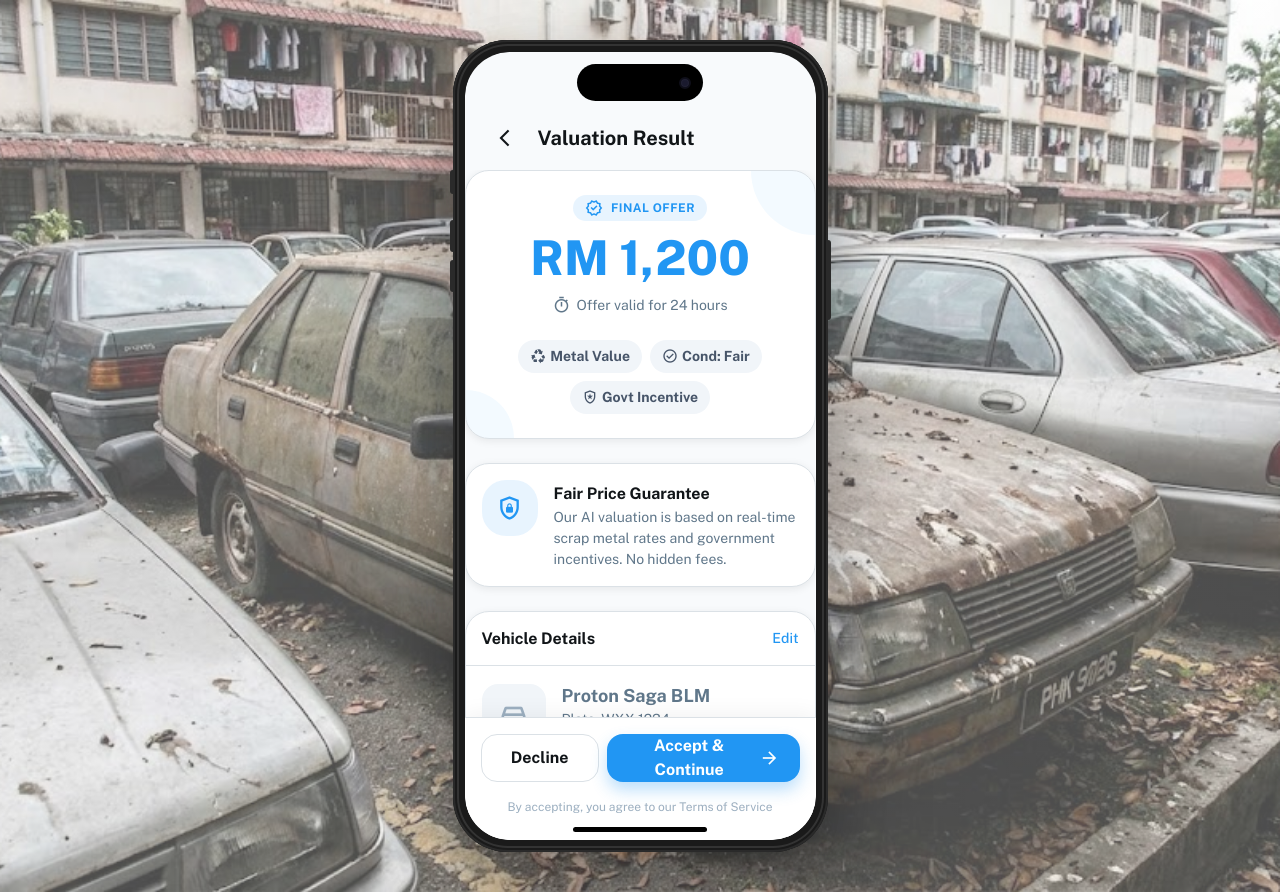
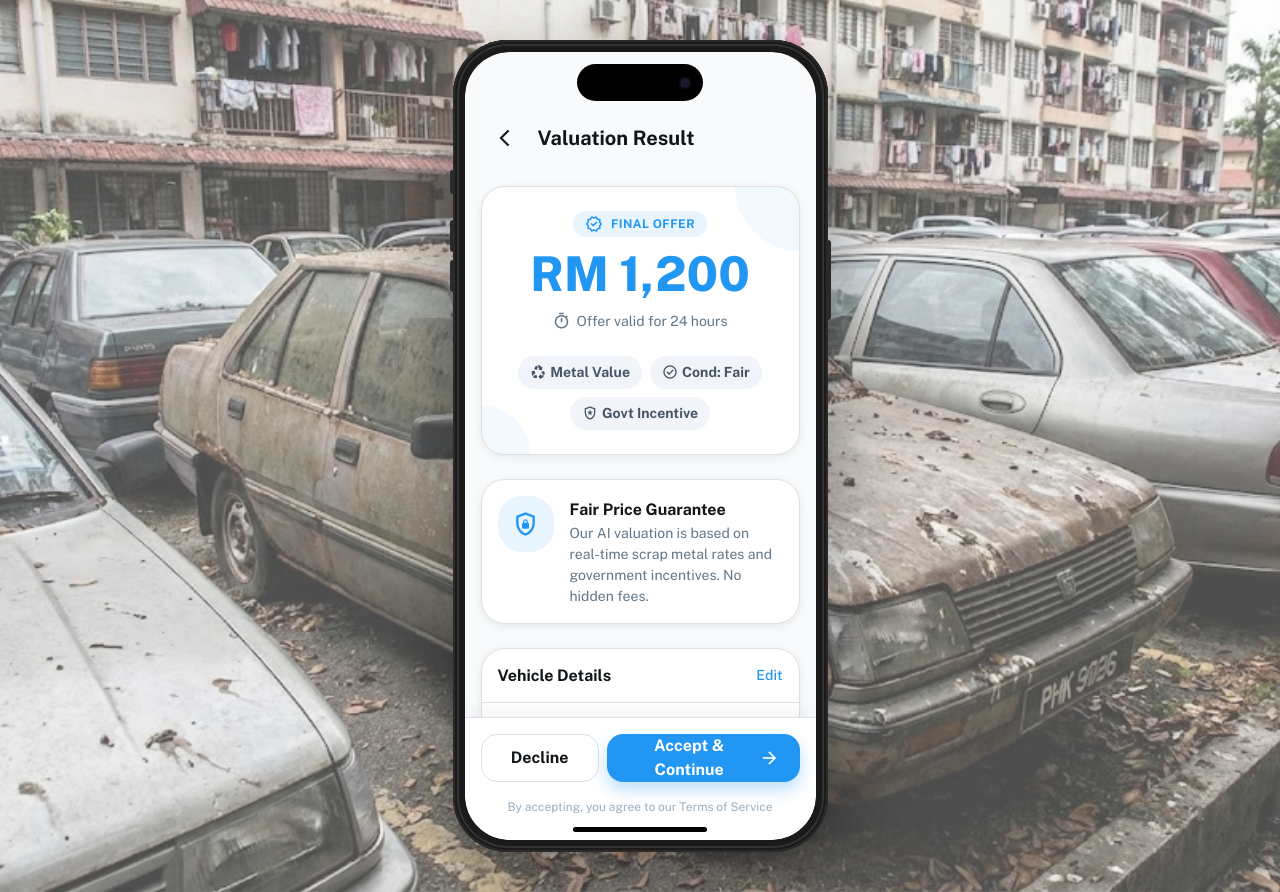
Before and after one commit to naimmazni/scrap2go, a Next.js app: page /valuation in a window 1280 px wide. Built offline with nearby package versions, Linux system fonts and the light colour scheme.

Commit message:
fix: restructure ValuationResultScreen layout for improved spacing and readability

```diff
--- a/src/components/screens/ValuationResultScreen.tsx
+++ b/src/components/screens/ValuationResultScreen.tsx
@@ -29,6 +29,11 @@ const ValuationResultScreen: React.FC = () => {
 
       {/* Main Content */}
       <ContentArea>
+        {/* FIX: Wrapped content in a div with explicit padding.
+           This ensures spacing works even if ContentArea ignores style props.
+        */}
+        <div style={{ padding: theme.spacing.md, width: '100%' }}>
+
           {/* Price Card */}
           <Card
             padding="lg"
@@ -317,6 +322,7 @@ const ValuationResultScreen: React.FC = () => {
               </div>
             )}
           </div>
+        </div>
       </ContentArea>
 
       {/* Bottom Actions */}
```
Lines whose indentation alone changed are shown as unchanged.
